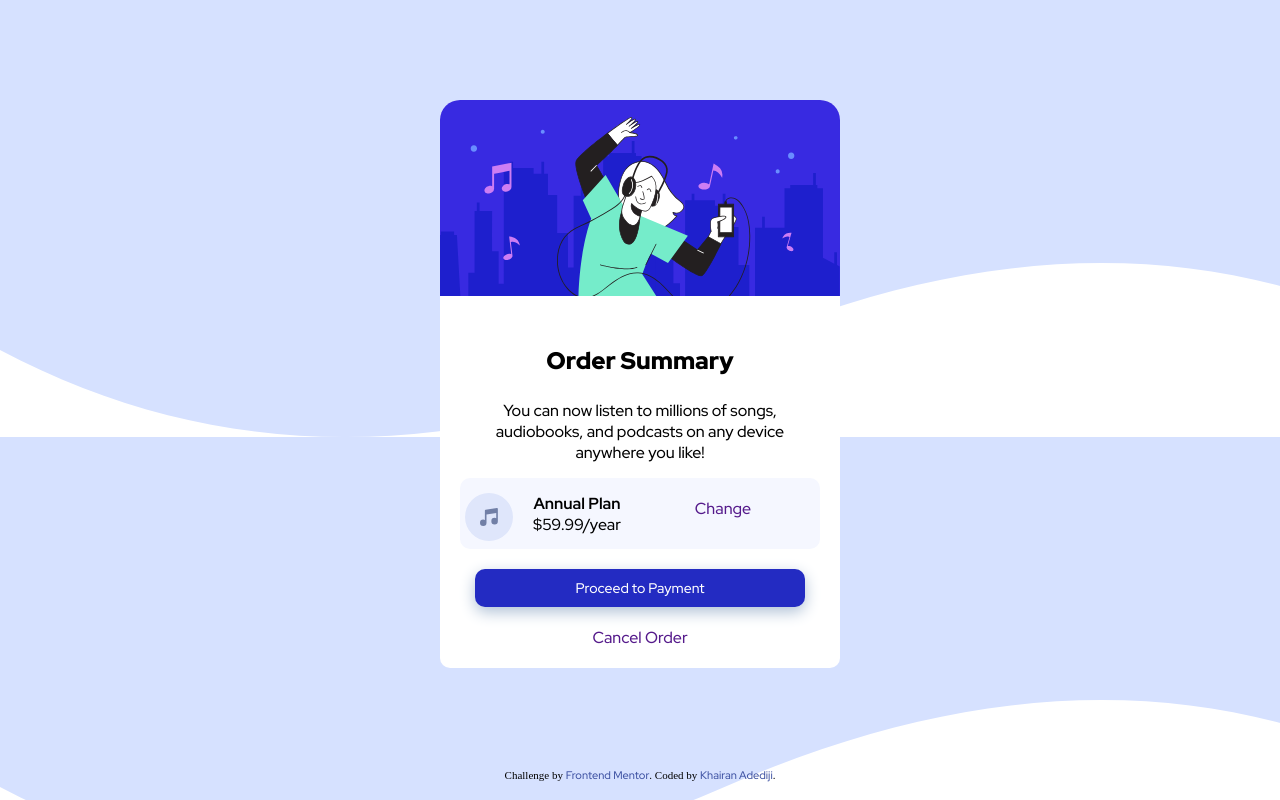
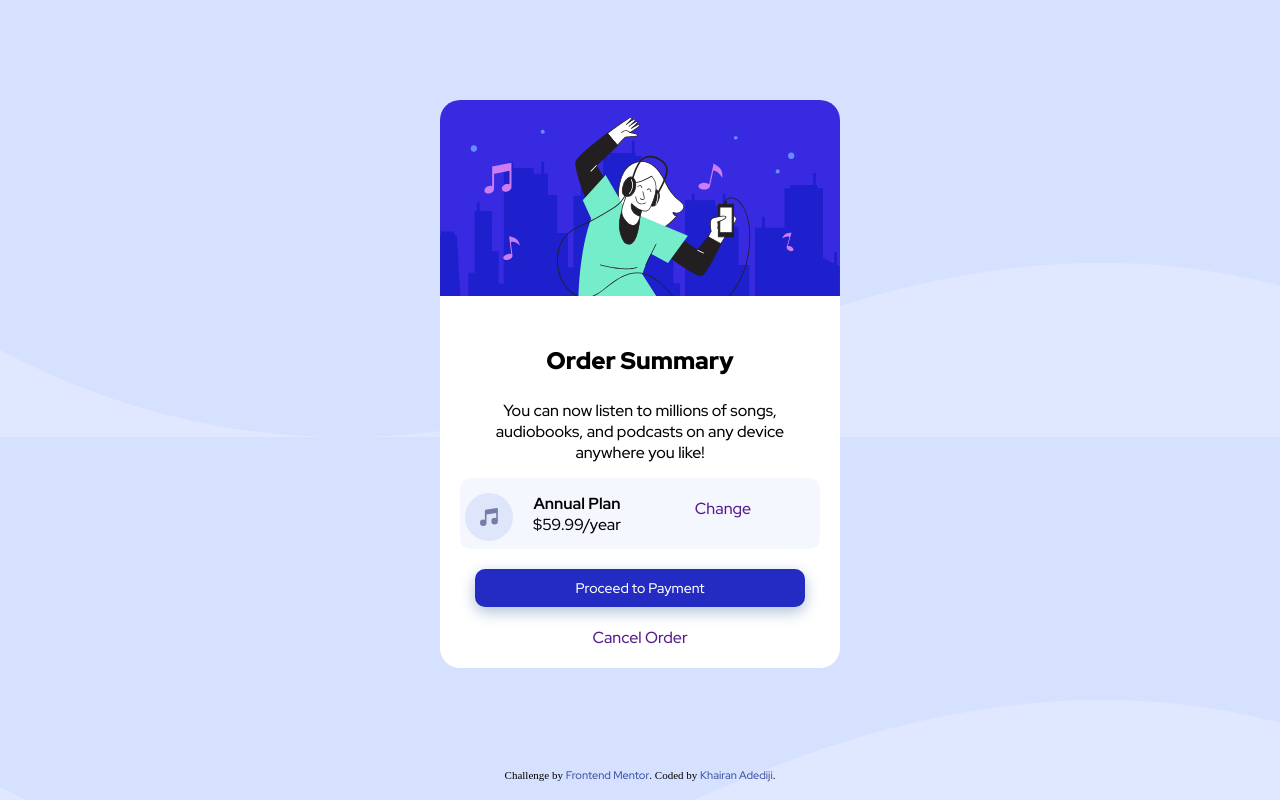
Before and after one commit to KhairanADiji/Order-summary-page, a plain HTML site: page index.html in a window 1280 px wide. Drawn offline with Linux system fonts and the light colour scheme.

Commit message:
Added an updated style sheet
Fixed the background image and color.

```diff
--- a/styles.css
+++ b/styles.css
@@ -7,6 +7,8 @@ body{
 	font-size: 16px;
 	text-align: center;
 	background-image: url('images/pattern-background-desktop.svg');
+	background-repeat-y: no-repeat;
+	background-color: hsl(225, 100%, 94%)
 }
 
 h3{
@@ -73,7 +75,7 @@ span:hover {
 
  .content{
  	margin: 100px auto 100px;
- 	border-radius: 20px 20px 10px 10px ;
+ 	border-radius: 20px 20px 20px 20px ;
  	font-family: 'Red Hat Display', sans-serif;
  	background: white;
  	width: 400px;
```
